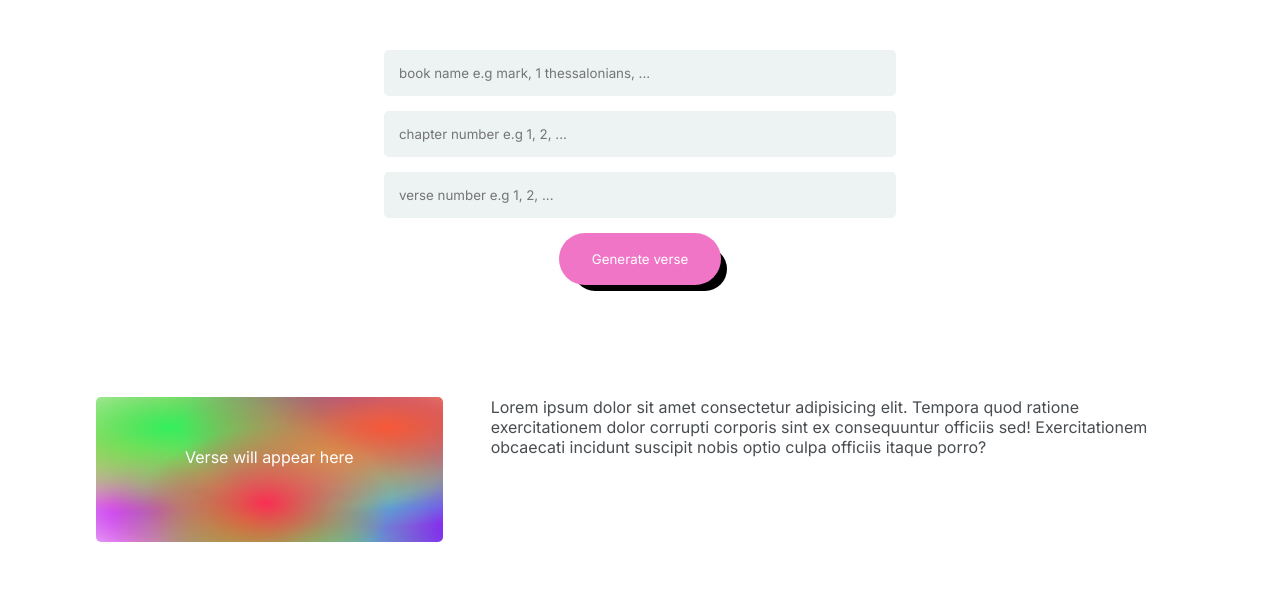
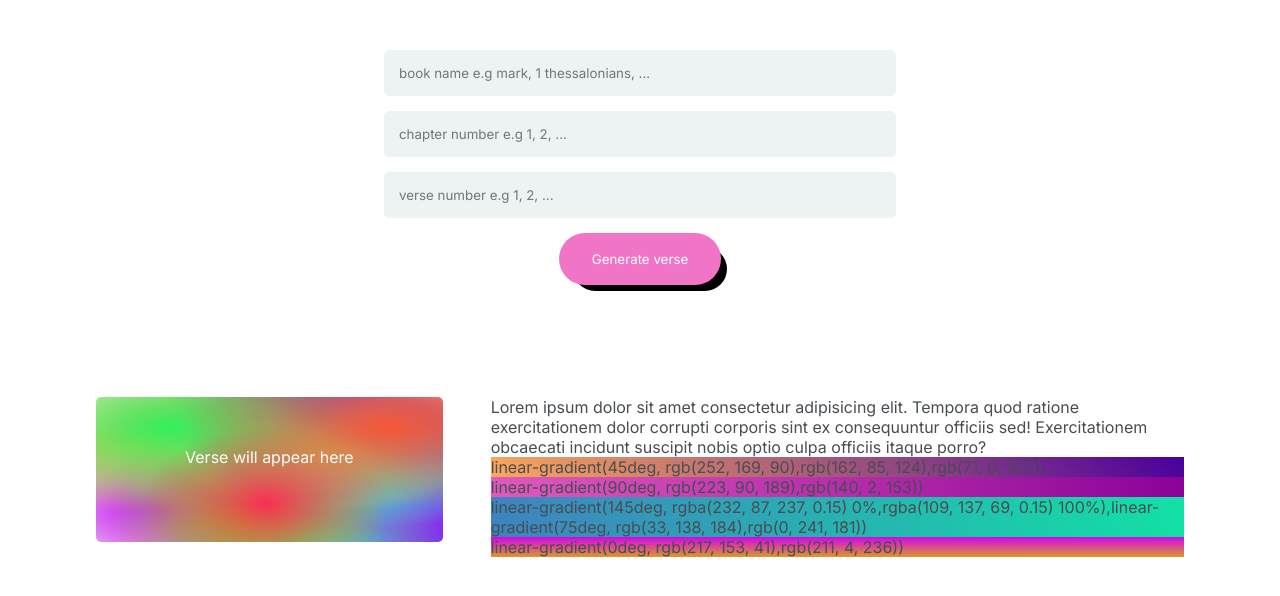
Before and after one commit to abrusu-collins/bibly, a React (Create React App) app: page /app in a window 1280 px wide. Shown: the top 596 px of the page. Built offline with nearby package versions, Linux system fonts and the light colour scheme; a web font is replaced by a local one.

Commit message:
making sense

```diff
--- a/src/components/app page components/DataAndEditing.jsx
+++ b/src/components/app page components/DataAndEditing.jsx
@@ -1,5 +1,5 @@
 import { useSelector } from "react-redux";
-
+import a from "../../json files/backgrounds.json";
 function DataAndEditing() {
     const verse = useSelector((state) => state.verse.verse);
     const reference = useSelector((state) => state.verse.reference);
@@ -16,7 +16,9 @@ function DataAndEditing() {
 
       <div className="editing">
         <p>Lorem ipsum dolor sit amet consectetur adipisicing elit. Tempora quod ratione exercitationem dolor corrupti corporis sint ex consequuntur officiis sed! Exercitationem obcaecati incidunt suscipit nobis optio culpa officiis itaque porro?
-
+          {a.map((aa)=>{
+            return <div key={aa.id} style={{"backgroundImage":aa.css}}>{aa.css}</div>
+          })}
         </p>
       </div>
     </div>
--- /dev/null
+++ b/src/json files/backgrounds.json
@@ -0,0 +1,18 @@
+[
+    {
+        "id":1,
+        "css":"linear-gradient(45deg, rgb(252, 169, 90),rgb(162, 85, 124),rgb(71, 0, 157))"
+    },
+    {
+        "id":2,
+        "css":"linear-gradient(90deg, rgb(223, 90, 189),rgb(140, 2, 153))"
+    },
+    {
+        "id":3,
+        "css":"linear-gradient(145deg, rgba(232, 87, 237, 0.15) 0%,rgba(109, 137, 69, 0.15) 100%),linear-gradient(75deg, rgb(33, 138, 184),rgb(0, 241, 181))"
+    },
+    {
+        "id":4,
+        "css":"linear-gradient(0deg, rgb(217, 153, 41),rgb(211, 4, 236))"
+    }
+]
```
